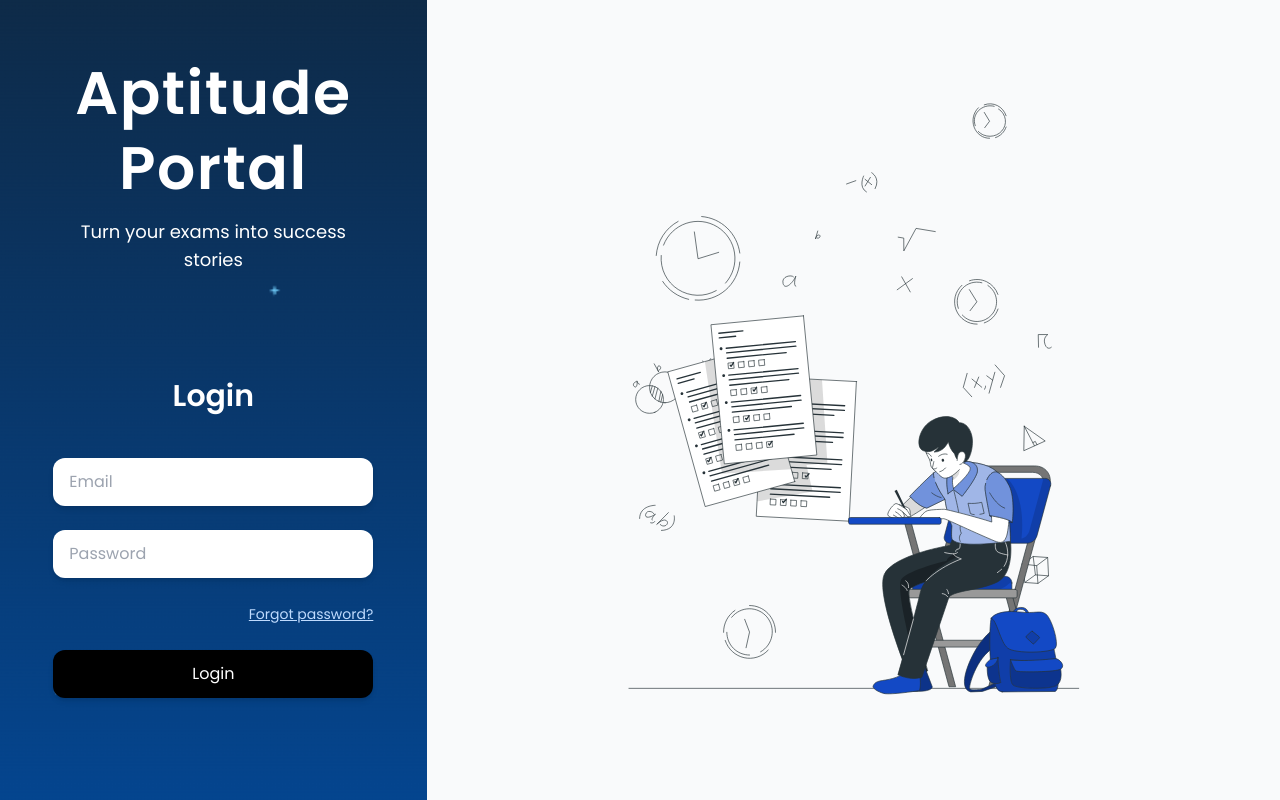
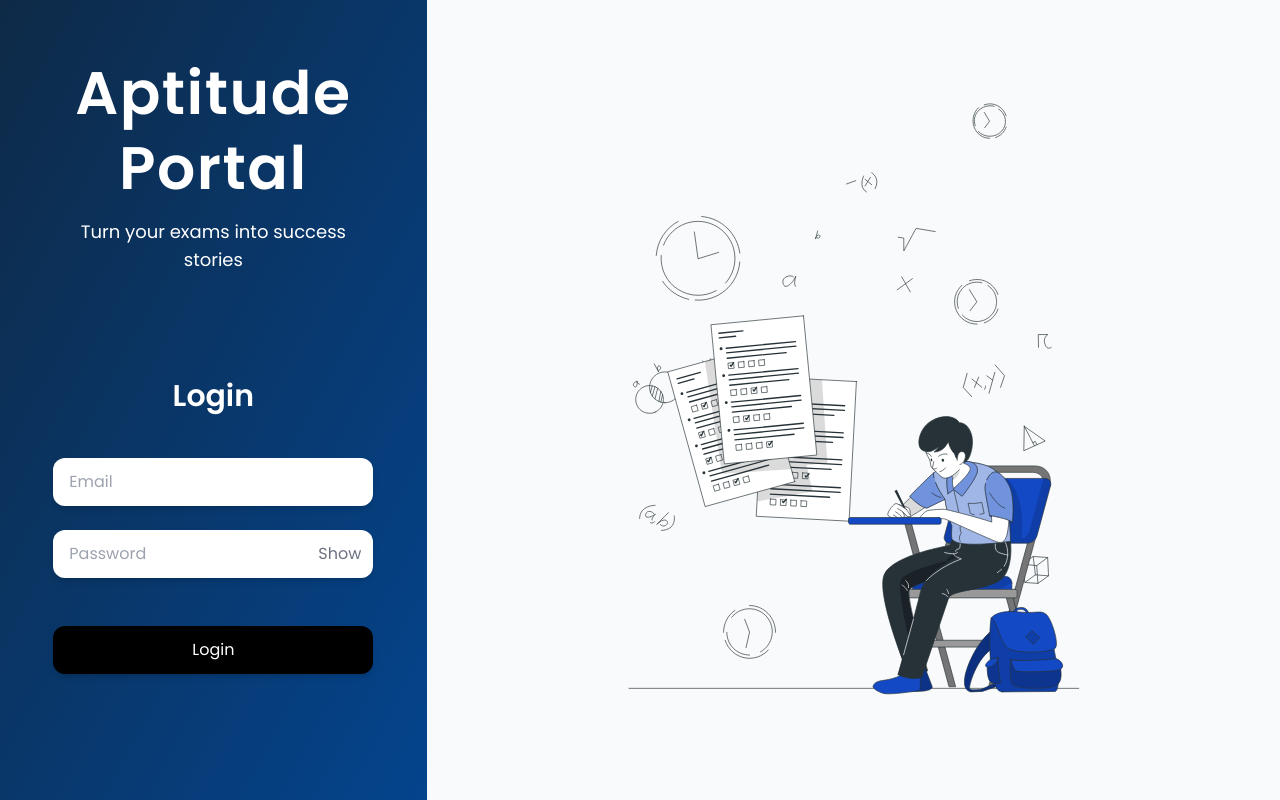
Before and after one commit to jaypatelll1/csi-aptitude-portal, a React (Create React App) app in the folder client/: page / in a window 1280 px wide. Built offline with nearby package versions, Linux system fonts and the light colour scheme.

Commit message:
Enhance login functionality with password visibility toggle; refactor student dashboard component imports and structure

```diff
--- a/client/src/pages/Login.js
+++ b/client/src/pages/Login.js
@@ -6,14 +6,12 @@ import { setUser } from '../redux/userSlice'; // Import the setUser action
 import doodle from '../assets/sidebar/doodle.svg';
 import gradient from '../assets/sidebar/gradient.svg'; // New gradient SVG
 
-
 const Login = () => {
-
-
   const [email, setEmail] = useState('');
   const [password, setPassword] = useState('');
   const [error, setError] = useState('');
   const [loading, setLoading] = useState(false); // For loading state
+  const [showPassword, setShowPassword] = useState(false); // For showing/hiding password
   const dispatch = useDispatch();
   const navigate = useNavigate();
 
@@ -36,12 +34,12 @@ const Login = () => {
 
       if (response.data.message === 'Login Successful') {
         const userData = response.data.result;
+        console.log(userData);
 
         dispatch(setUser(userData));
 
         if (userData.role === 'Student') {
-
-          navigate('/home',{ state: { userData: response.data.result} });
+          navigate('/home', { state: { userData: response.data.result } });
         } else if (userData.role === 'TPO') {
           navigate('/admin');
         } else {
@@ -59,15 +57,9 @@ const Login = () => {
 
   return (
     <div className="flex h-screen flex-col md:flex-row">
-      <div className="w-full md:w-1/3 relative flex flex-col items-center p-6 bg-blue-500">
+      <div className="w-full md:w-1/3 relative flex flex-col items-center p-6 bg-gradient-to-br from-[#0E2A47] to-[#04448D]">
         {/* SVG Background */}
-        <div className="absolute inset-0">
-          <img
-            src={gradient}
-            alt="Gradient Background"
-            className="w-full h-full object-cover"
-          />
-        </div>
+
 
         <div className="relative z-10 flex flex-col items-center w-full max-w-xs text-center text-white">
           {/* Header Text */}
@@ -91,20 +83,24 @@ const Login = () => {
                 onChange={(e) => setEmail(e.target.value)}
                 className="w-full px-4 py-3 bg-white text-gray-800 rounded-xl shadow-md focus:ring-2 focus:ring-blue-400 focus:outline-none"
               />
+              <div className="relative">
                 <input
-                type="password"
+                  type={showPassword ? 'text' : 'password'}
                   placeholder="Password"
                   value={password}
                   onChange={(e) => setPassword(e.target.value)}
                   className="w-full px-4 py-3 bg-white text-gray-800 rounded-xl shadow-md focus:ring-2 focus:ring-blue-400 focus:outline-none"
                 />
+                <button
+                  type="button"
+                  onClick={() => setShowPassword(!showPassword)}
+                  className="absolute right-3 top-3 text-gray-500"
+                >
+                  {showPassword ? 'Hide' : 'Show'}
+                </button>
+              </div>
               <div className="text-right">
-                <a
-                  href="#"
-                  className="text-sm text-blue-200 hover:text-white transition underline cursor-pointer"
-                >
-                  Forgot password?
-                </a>
+
               </div>
               <button
                 type="submit"
--- a/client/src/pages/student/Stu_Dashboard.js
+++ b/client/src/pages/student/Stu_Dashboard.js
@@ -1,12 +1,10 @@
 import React, { useState, useRef, useEffect } from "react";
 import MSidebar from "../../components/student/home/MSidebar";
-import Stu_TestCard from "../../components/student/home/Stu_TestCard";
-import Stu_PastTestCard from "../../components/student/home/Stu_PastTestCard";
+import StuTestCard from "../../components/student/home/Stu_TestCard";
+import StuPastTestCard from "../../components/student/home/Stu_PastTestCard";
 import Details from "../../components/student/home/Stu_Details";
-import axios  from "axios";
-import { useLocation } from 'react-router-dom';
-
-
+import axios from "axios";
+import { useLocation } from "react-router-dom";
 
 const pastTests = [
   {
@@ -53,28 +51,18 @@ const pastTests = [
   },
 ];
 
-
 function StudentDashboard() {
-
   const location = useLocation();
   const userData = location.state?.userData;
   // console.log('uers data is',userData );
 
-
-
   const [tests, setTests] = useState([]);
   const [filter, setFilter] = useState("all");
-  const [loading, setLoading] = useState(false);
-  const [error, setError] = useState(null);
   const [isDetailsOpen, setIsDetailsOpen] = useState(false);
   const detailsRef = useRef(null);
 
+  const fetchTests = async (filterType) => {
 
-
-
-  const fetchTests = async (filterType) => {
-    setLoading(true);
-    setError(null);
     let url = "/api/exams/live"; // Default for "All"
 
     if (filterType === "upcoming") {
@@ -87,23 +75,17 @@ function StudentDashboard() {
       const response = await axios.get(url);
 
       setTests(response.data.exams || []);
-      // console.log('test is ', tests);
-
     } catch (err) {
-      setError("Failed to fetch tests. Please try again later.");
     } finally {
-      setLoading(false);
     }
   };
 
   useEffect(() => {
-    fetchTests(filter)
+    fetchTests(filter);
   }, [filter]);
-
 
   const openDetails = () => setIsDetailsOpen(true);
   const closeDetails = () => setIsDetailsOpen(false);
-
 
   useEffect(() => {
     // Close the Details component when clicking outside
@@ -125,33 +107,55 @@ function StudentDashboard() {
     setFilter(e.target.value); // Update filter
   };
 
-
   return (
     <div className="flex h-screen">
       <MSidebar />
-      <div id="main-section" className='ml-64 flex-grow bg-white h-max overflow-hidden'>
-        <div className='bg-gray-100 h-14 border-b border-gray-200 flex items-center'>
+      <div
+        id="main-section"
+        className="ml-64 flex-grow bg-white h-max overflow-hidden"
+      >
+        <div className="bg-gray-100 h-14 border-b border-gray-200 flex items-center">
           <h1 className="text-xl font-medium text-gray-800 ml-5">Dashboard</h1>
-          <div className="h-9 w-9 rounded-full bg-blue-300 ml-auto mr-5 flex items-center justify-center text-blue-700 text-sm hover:cursor-pointer" onClick={openDetails}>AM</div>
+          <div
+            className="h-9 w-9 rounded-full bg-blue-300 ml-auto mr-5 flex items-center justify-center text-blue-700 text-sm hover:cursor-pointer"
+            onClick={openDetails}
+          >
+            AM
+          </div>
           <div ref={detailsRef}>
-          {isDetailsOpen && <Details name={userData.name} email={userData.email}  mobile={userData.phone} branch={userData.branch} />}</div>
+            {isDetailsOpen && (
+              <Details
+                name={userData.name}
+                email={userData.email}
+                mobile={userData.phone}
+                branch={userData.branch}
+              />
+            )}
           </div>
-        <h1 className="text-blue-700 text-2xl ml-10 mt-10 font-medium">Welcome to Atharva college Aptitude Portal</h1>
+        </div>
+        <h1 className="text-blue-700 text-2xl ml-10 mt-10 font-medium">
+          Welcome to Atharva college Aptitude Portal
+        </h1>
         <div className="flex border-b border-gray-200 mx-10 mt-5 pb-3 items-center">
-          <select className="bg-white px-3 py-1 focus:outline-none font-medium text-black hover:cursor-pointer" value={filter}
-            onChange={handleFilterChange} >
+          <select
+            className="bg-white px-3 py-1 focus:outline-none font-medium text-black hover:cursor-pointer"
+            value={filter}
+            onChange={handleFilterChange}
+          >
             <option value="all">All tests</option>
             <option value="upcoming">Upcoming</option>
             <option value="past">Past</option>
           </select>
-          <h1 className="font-semibold text-blue-700 text-xs ml-auto mr-3 hover:cursor-pointer">view all</h1>
+          <h1 className="font-semibold text-blue-700 text-xs ml-auto mr-3 hover:cursor-pointer">
+            view all
+          </h1>
         </div>
         <div className="grid-cols-3 gap-5 grid  mx-10 mt-5 px-5">
           {tests.length > 0 ? (
             tests.map((test, index) => (
-          <Stu_TestCard
-            key={test.exam_id || index}  // Using exam.id if available, otherwise index
-            examId={test.exam_id }
+              <StuTestCard
+                key={test.exam_id || index} // Using exam.id if available, otherwise index
+                examId={test.exam_id}
                 testName={test.exam_name}
                 duration={test.duration}
                 lastDate={null}
@@ -162,20 +166,26 @@ function StudentDashboard() {
           )}
         </div>
         <div className="flex border-b border-gray-200 mx-10 mt-5 pb-3 items-center">
-          <h1 className="font-semibold text-black text-lg ml-3 mt-5">Analytics</h1>
+          <h1 className="font-semibold text-black text-lg ml-3 mt-5">
+            Analytics
+          </h1>
         </div>
 
-        <div className=" mx-10 mt-5 flex overflow-x-auto space-x-4 pb-3"
-    style={{ scrollbarWidth: 'none' }}>
+        <div
+          className=" mx-10 mt-5 flex overflow-x-auto space-x-4 pb-3"
+          style={{ scrollbarWidth: "none" }}
+        >
           {pastTests.map((test, index) => (
             <div className="flex-shrink-0">
-            <Stu_PastTestCard
+              <StuPastTestCard
                 key={index}
                 testName={test.testName}
                 submittedOn={test.submittedOn}
                 time={test.time}
                 marks={test.marks}
-              status={test.status} /></div>
+                status={test.status}
+              />
+            </div>
           ))}
         </div>
       </div>
```
Lines whose indentation alone changed are shown as unchanged.
